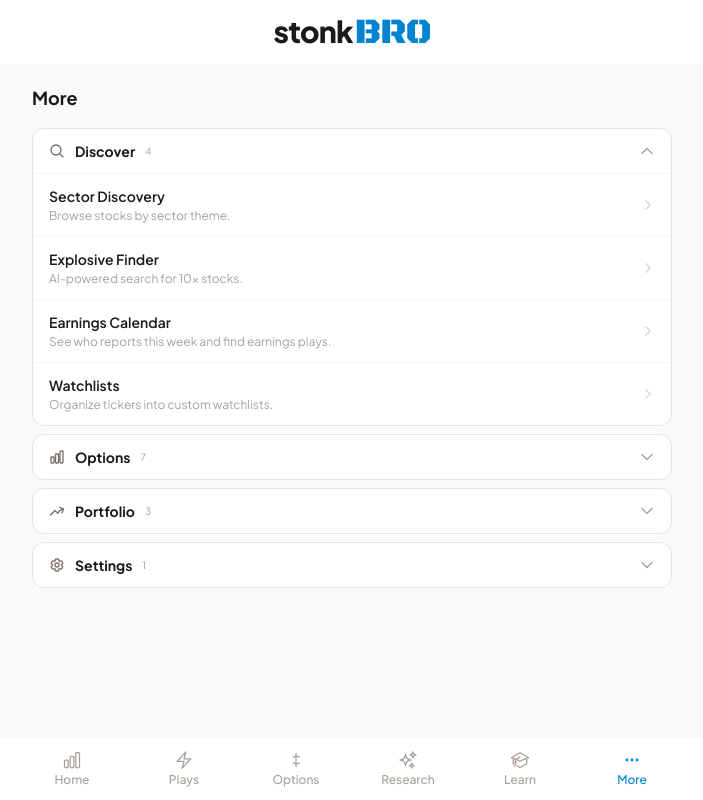
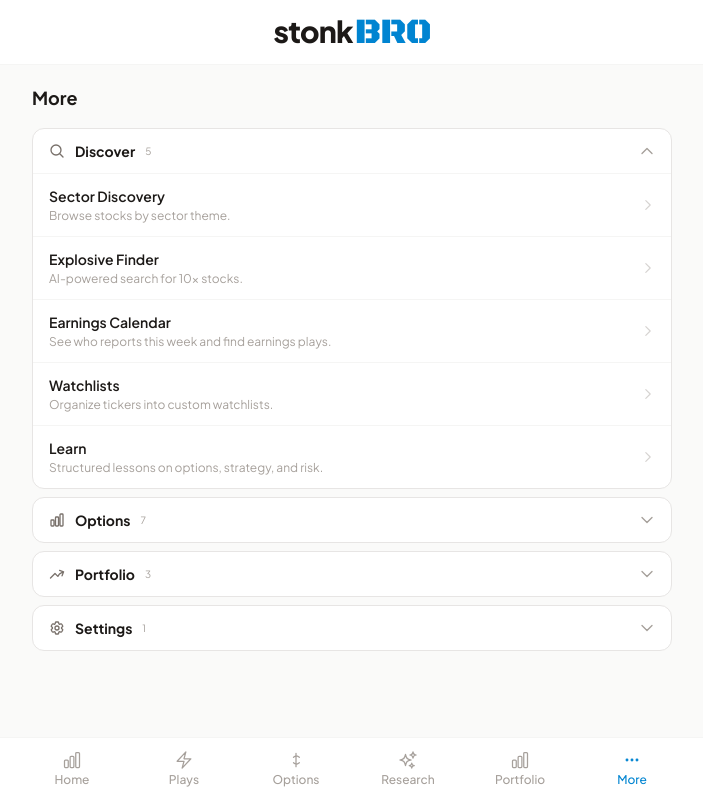
Before and after one commit to kbrovibes/stonkbro, a Next.js app: page /more in a window 1280 px wide. Shown: the whole page, without its empty margins (288-991 px from the left). Built offline with nearby package versions, Linux system fonts and the light colour scheme; no server answers.

Commit message:
feat: portfolio in bottom nav before More, Learn moved to More, portfolio link in profile dropdown

```diff
--- a/src/app/(app)/layout.tsx
+++ b/src/app/(app)/layout.tsx
@@ -1,23 +1,18 @@
 import Header from "@/components/Header";
 import BottomNav from "@/components/BottomNav";
-import { createClient } from "@/lib/supabase-server";
 
-export default async function AppLayout({
+export default function AppLayout({
   children,
 }: {
   children: React.ReactNode;
 }) {
-  const supabase = await createClient();
-  const { data: { user } } = await supabase.auth.getUser();
-  const showPortfolio = user?.email === "k4rthikr@gmail.com";
-
   return (
     <>
       <Header />
       <main className="flex flex-col flex-1 pt-16 pb-16 max-w-2xl mx-auto w-full">
         {children}
       </main>
-      <BottomNav showPortfolio={showPortfolio} />
+      <BottomNav />
     </>
   );
 }
--- a/src/app/(app)/more/page.tsx
+++ b/src/app/(app)/more/page.tsx
@@ -16,6 +16,7 @@ const GROUPS = [
       { title: "Explosive Finder", description: "AI-powered search for 10x stocks.", href: "/explosive" },
       { title: "Earnings Calendar", description: "See who reports this week and find earnings plays.", href: "/earnings" },
       { title: "Watchlists", description: "Organize tickers into custom watchlists.", href: "/watchlists" },
+      { title: "Learn", description: "Structured lessons on options, strategy, and risk.", href: "/learn" },
     ],
   },
   {
--- a/src/components/BottomNav.tsx
+++ b/src/components/BottomNav.tsx
@@ -41,11 +41,11 @@ const tabs = [
     ),
   },
   {
-    name: "Learn",
-    href: "/learn",
+    name: "Portfolio",
+    href: "/portfolio",
     icon: (active: boolean) => (
       <svg className="w-5 h-5" fill="none" viewBox="0 0 24 24" strokeWidth={active ? 2 : 1.5} stroke="currentColor">
-        <path strokeLinecap="round" strokeLinejoin="round" d="M4.26 10.147a60.438 60.438 0 0 0-.491 6.347A48.62 48.62 0 0 1 12 20.904a48.62 48.62 0 0 1 8.232-4.41 60.46 60.46 0 0 0-.491-6.347m-15.482 0a50.636 50.636 0 0 0-2.658-.813A59.906 59.906 0 0 1 12 3.493a59.903 59.903 0 0 1 10.399 5.84c-.896.248-1.783.52-2.658.814m-15.482 0A50.717 50.717 0 0 1 12 13.489a50.702 50.702 0 0 1 7.74-3.342M6.75 15a.75.75 0 1 0 0-1.5.75.75 0 0 0 0 1.5Zm0 0v-3.675A55.378 55.378 0 0 1 12 8.443m-7.007 11.55A5.981 5.981 0 0 0 6.75 15.75v-1.5" />
+        <path strokeLinecap="round" strokeLinejoin="round" d="M3 13.125C3 12.504 3.504 12 4.125 12h2.25c.621 0 1.125.504 1.125 1.125v6.75C7.5 20.496 6.996 21 6.375 21h-2.25A1.125 1.125 0 0 1 3 19.875v-6.75ZM9.75 8.625c0-.621.504-1.125 1.125-1.125h2.25c.621 0 1.125.504 1.125 1.125v11.25c0 .621-.504 1.125-1.125 1.125h-2.25a1.125 1.125 0 0 1-1.125-1.125V8.625ZM16.5 4.125c0-.621.504-1.125 1.125-1.125h2.25C20.496 3 21 3.504 21 4.125v15.75c0 .621-.504 1.125-1.125 1.125h-2.25a1.125 1.125 0 0 1-1.125-1.125V4.125Z" />
       </svg>
     ),
   },
@@ -60,19 +60,9 @@ const tabs = [
   },
 ];
 
-const portfolioTab = {
-  name: "Portfolio",
-  href: "/portfolio",
-  icon: (active: boolean) => (
-    <svg className="w-5 h-5" fill="none" viewBox="0 0 24 24" strokeWidth={active ? 2 : 1.5} stroke="currentColor">
-      <path strokeLinecap="round" strokeLinejoin="round" d="M3 13.125C3 12.504 3.504 12 4.125 12h2.25c.621 0 1.125.504 1.125 1.125v6.75C7.5 20.496 6.996 21 6.375 21h-2.25A1.125 1.125 0 0 1 3 19.875v-6.75ZM9.75 8.625c0-.621.504-1.125 1.125-1.125h2.25c.621 0 1.125.504 1.125 1.125v11.25c0 .621-.504 1.125-1.125 1.125h-2.25a1.125 1.125 0 0 1-1.125-1.125V8.625ZM16.5 4.125c0-.621.504-1.125 1.125-1.125h2.25C20.496 3 21 3.504 21 4.125v15.75c0 .621-.504 1.125-1.125 1.125h-2.25a1.125 1.125 0 0 1-1.125-1.125V4.125Z" />
-    </svg>
-  ),
-};
-
-export default function BottomNav({ showPortfolio = false }: { showPortfolio?: boolean }) {
+export default function BottomNav() {
   const pathname = usePathname();
-  const visibleTabs = showPortfolio ? [...tabs, portfolioTab] : tabs;
+  const visibleTabs = tabs;
 
   return (
     <nav className="fixed bottom-0 left-0 right-0 z-50 bg-white border-t border-stone-100">
--- a/src/components/ProfileMenu.tsx
+++ b/src/components/ProfileMenu.tsx
@@ -46,6 +46,17 @@ export default function ProfileMenu({ initials, email, isAdmin }: { initials: st
           </div>
 
           <Link
+            href="/portfolio"
+            onClick={() => setOpen(false)}
+            className="flex items-center gap-2.5 px-4 py-2.5 text-sm text-stone-700 hover:bg-stone-50 active:bg-sky-50 transition-colors"
+          >
+            <svg xmlns="http://www.w3.org/2000/svg" viewBox="0 0 20 20" fill="currentColor" className="w-4 h-4 text-stone-400">
+              <path fillRule="evenodd" d="M1 2.75A.75.75 0 0 1 1.75 2h16.5a.75.75 0 0 1 0 1.5H18v8.75A2.75 2.75 0 0 1 15.25 15h-1.072l.798 3.06a.75.75 0 0 1-1.452.38L13.31 18H6.69l-.214.44a.75.75 0 0 1-1.452-.38L5.823 15H4.75A2.75 2.75 0 0 1 2 12.25V3.5h-.25A.75.75 0 0 1 1 2.75ZM7.373 15l-.391 1.5h6.036l-.392-1.5H7.373ZM13.25 5a.75.75 0 0 1 .75.75v5.5a.75.75 0 0 1-1.5 0v-5.5a.75.75 0 0 1 .75-.75Zm-6.5 4a.75.75 0 0 1 .75.75v1.5a.75.75 0 0 1-1.5 0v-1.5A.75.75 0 0 1 6.75 9Zm3.25-2a.75.75 0 0 1 .75.75v3.5a.75.75 0 0 1-1.5 0v-3.5A.75.75 0 0 1 10 7Z" clipRule="evenodd" />
+            </svg>
+            Portfolio
+          </Link>
+
+          <Link
             href="/settings"
             onClick={() => setOpen(false)}
             className="flex items-center gap-2.5 px-4 py-2.5 text-sm text-stone-700 hover:bg-stone-50 active:bg-sky-50 transition-colors"
```
